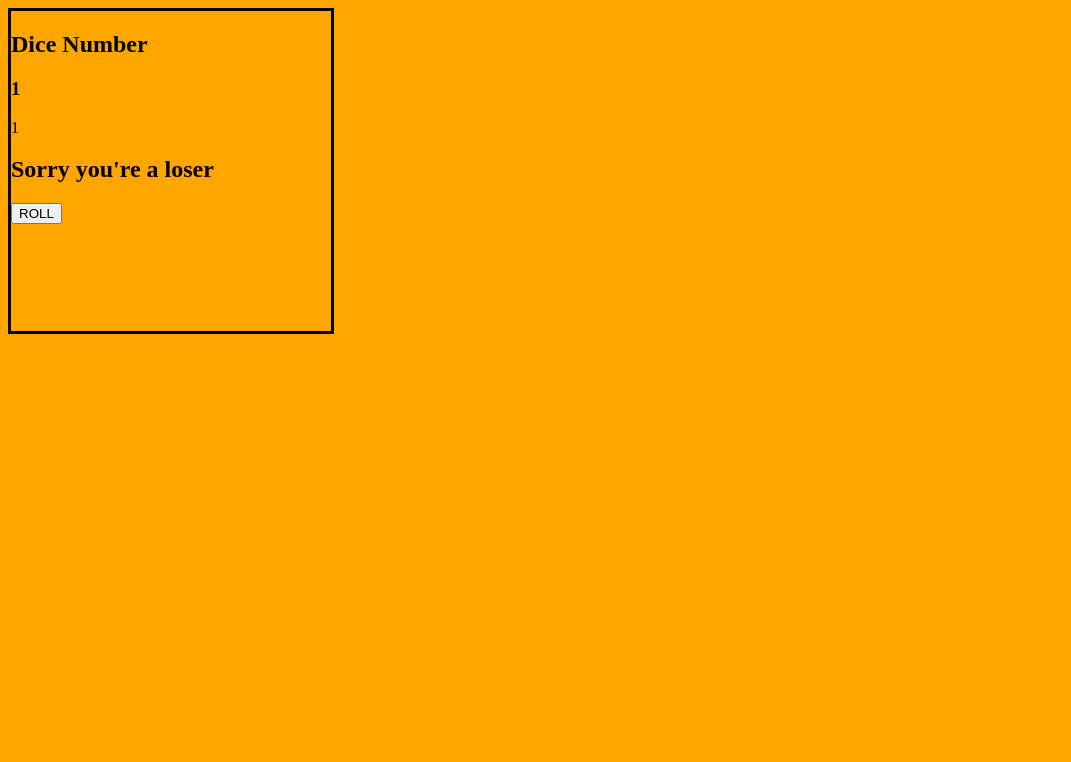
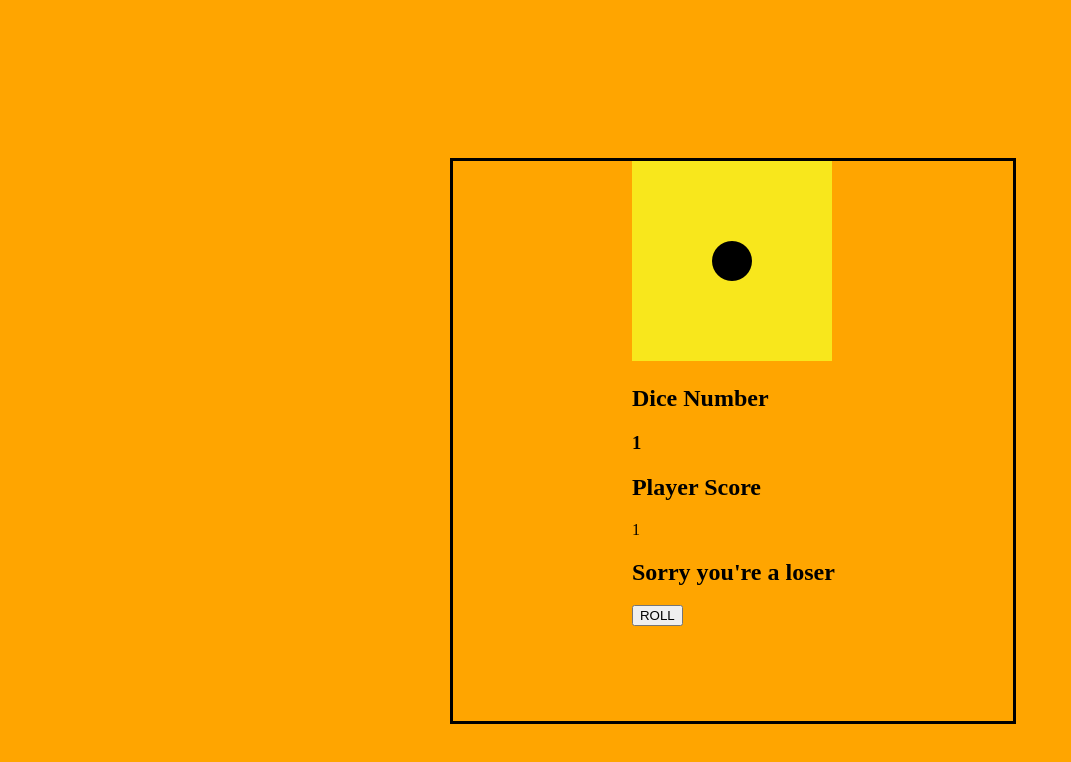
Before and after one commit to mathewbryan/dicegame, a plain HTML site: page index.html in a window 1280 px wide. Both pictures are taken after a click on the button "ROLL". Shown: the whole page, without its empty margins (0-1071 px from the left). Drawn offline with Linux system fonts and the light colour scheme.

Commit message:
adding images

```diff
--- a/index.html
+++ b/index.html
@@ -12,10 +12,11 @@
     <div class="game-area">
         <div>
             <div class="dice">
+                <img id="diceimage" src="img/dice1.png">
                 <h2>Dice Number </h2>
-                <h3 id="dicenum"></h3>
-                <div id="userscore"></div>
-
+                <h3 id="dicenum">   0 </h3>
+                <h2>Player Score</h2>
+                <div id="userscore">0</div>
             </div>
             <div class="message">
                 <h2 id="message1"></h2>
--- a/main.css
+++ b/main.css
@@ -9,6 +9,17 @@ body {
     display: flex;
     align-content: center;
     border: solid black;
-    height: 40vh;
-    width: 40vh;
+    height: 70vh;
+    width: 70vh;
+    position: relative;
+    top: 150px;
+    left: 35%;
+    justify-content: center;
 }
+
+
+#image1 {
+    display: flex;
+    padding-left: 40px;
+    justify-content: center;
+}
--- a/script.js
+++ b/script.js
@@ -2,6 +2,7 @@ let btnPress = document.getElementById('startbutton')
 let dicevalue =  document.getElementById('dicenum')
 let currentscore =  document.getElementById('userscore')
 let usermessage =  document.getElementById('message1')
+let diceImage = document.getElementById('diceimage')
 
 let diceNumber;
 let score = 0;
@@ -22,7 +23,7 @@ const rollDice = () => {
     console.log(diceNumber)
     score += diceNumber
     dicenum.innerHTML = diceNumber;
-
+    diceImage.src = `img/dice${diceNumber}.png`
     console.log(score)
     scoreCalc()
 }
@@ -44,6 +45,7 @@ const scoreCalc = () => {
     else{
         userscore.innerHTML = score;
         message1.innerHTML = "Roll again"
+
         // alert("roll again")
     }
 }
```
